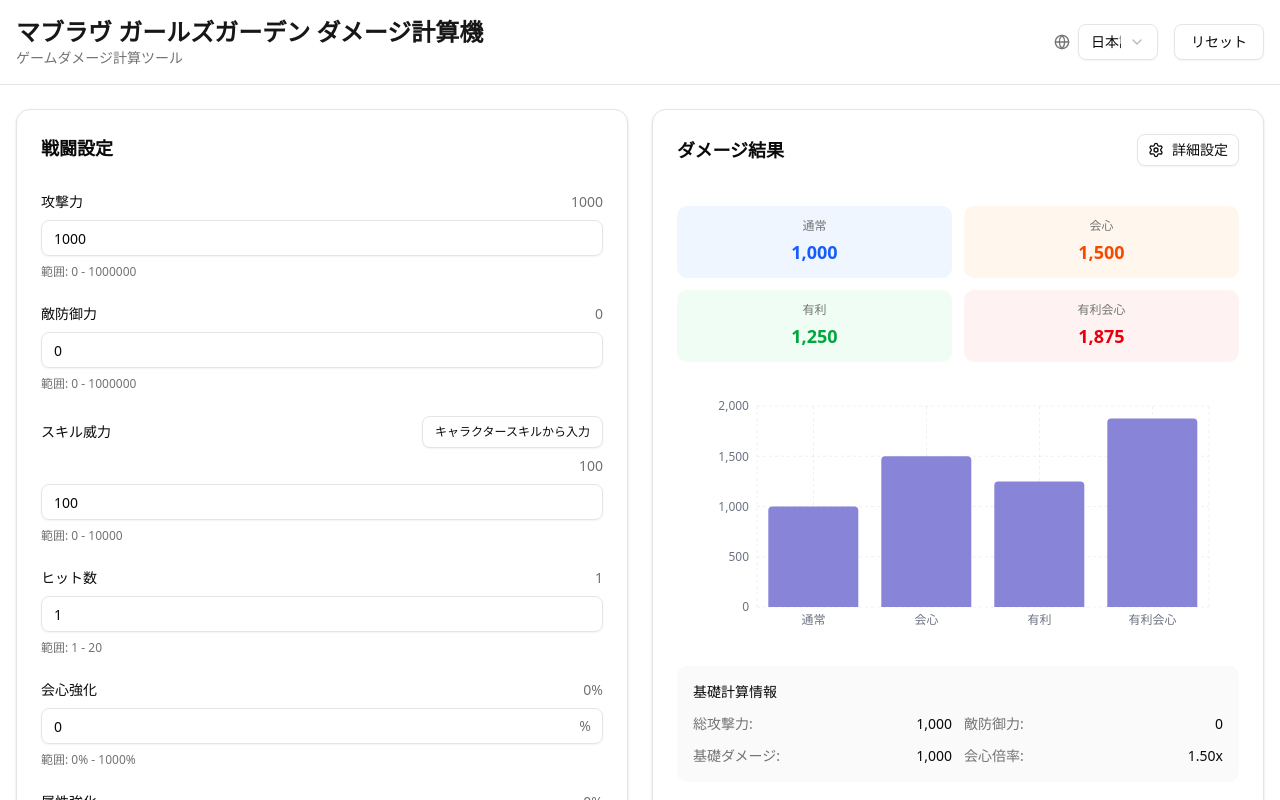
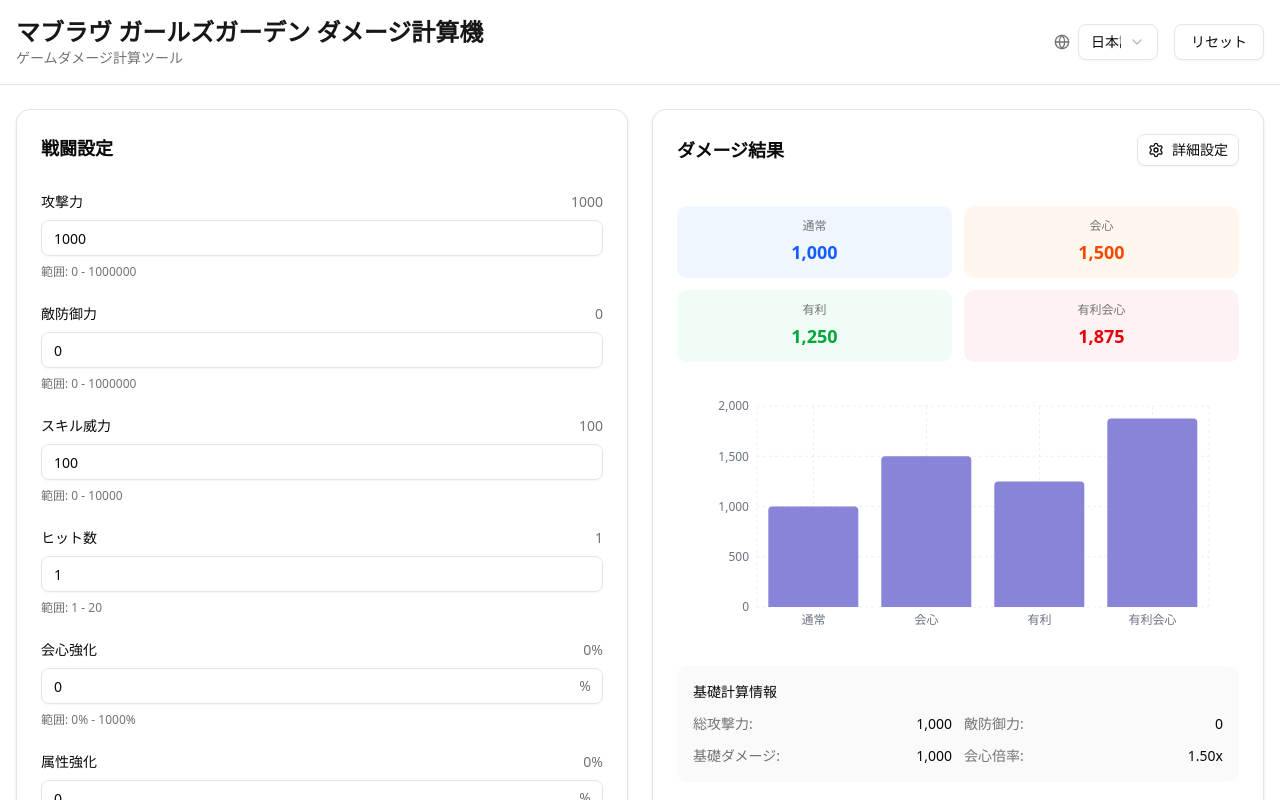
Before and after one commit to itihito/muvluv-girls-garden-damage-calculator, a React (Vite) app: page / in a window 1280 px wide. Shown: the top 800 px of the page. Built offline with nearby package versions, Linux system fonts and the light colour scheme.

Commit message:
fix: 表示文言の修正とキャラクタースキルから入力を一旦非表示に。

```diff
--- a/src/components/SettingsPanel.tsx
+++ b/src/components/SettingsPanel.tsx
@@ -87,7 +87,7 @@ export const SettingsPanel: React.FC<SettingsPanelProps> = ({
 
           {/* スキル威力設定 */}
           <div className="space-y-2">
-            <div className="flex items-center justify-between">
+            {/* <div className="flex items-center justify-between">
               <Label className="text-sm font-medium">スキル威力</Label>
               <Button
                 variant="outline"
@@ -97,9 +97,9 @@ export const SettingsPanel: React.FC<SettingsPanelProps> = ({
               >
                 キャラクタースキルから入力
               </Button>
-            </div>
+            </div> */}
             <InputButton
-              label=""
+              label="スキル威力"
               value={skillPower || 100}
               min={0}
               max={10000}
--- a/src/components/SkillSelectionDialog.tsx
+++ b/src/components/SkillSelectionDialog.tsx
@@ -138,7 +138,7 @@ export const SkillSelectionDialog: React.FC<SkillSelectionDialogProps> = ({
                       <div>
                         <h4 className="font-medium text-sm truncate">{character.name}</h4>
                         <Badge variant="secondary" className="text-xs">
-                          {t(`character.attribute.${getAttributeTranslationKey(character.attribute as AttributeType)}`)}
+                          {t(`character.filter.${getAttributeTranslationKey(character.attribute as AttributeType)}`)}
                         </Badge>
                       </div>
                     </div>
```
